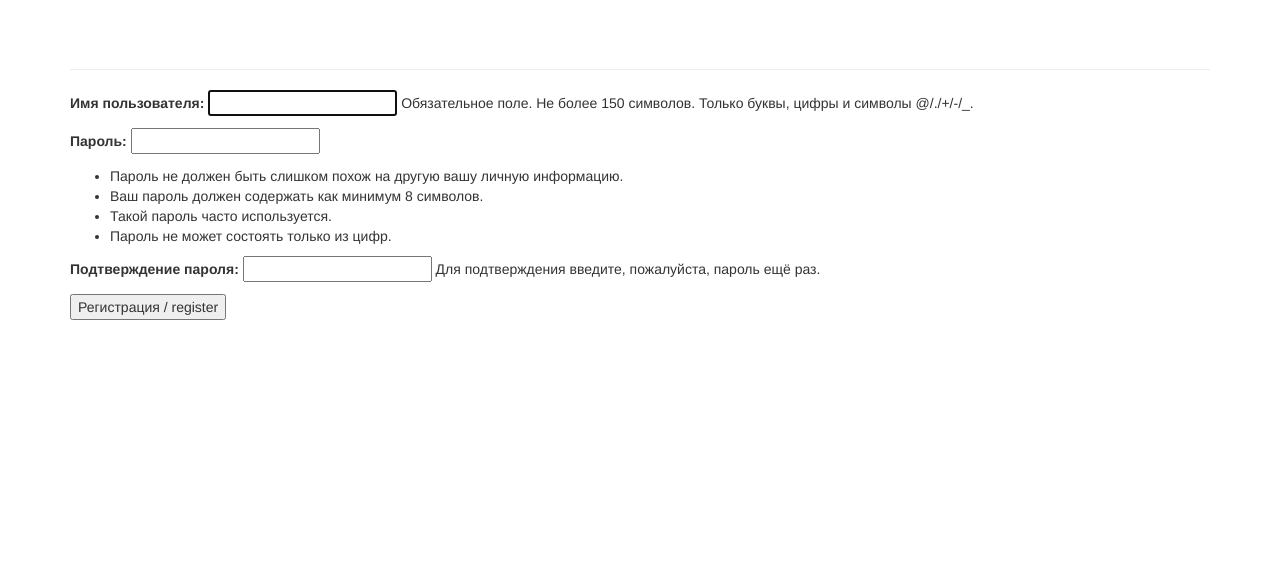
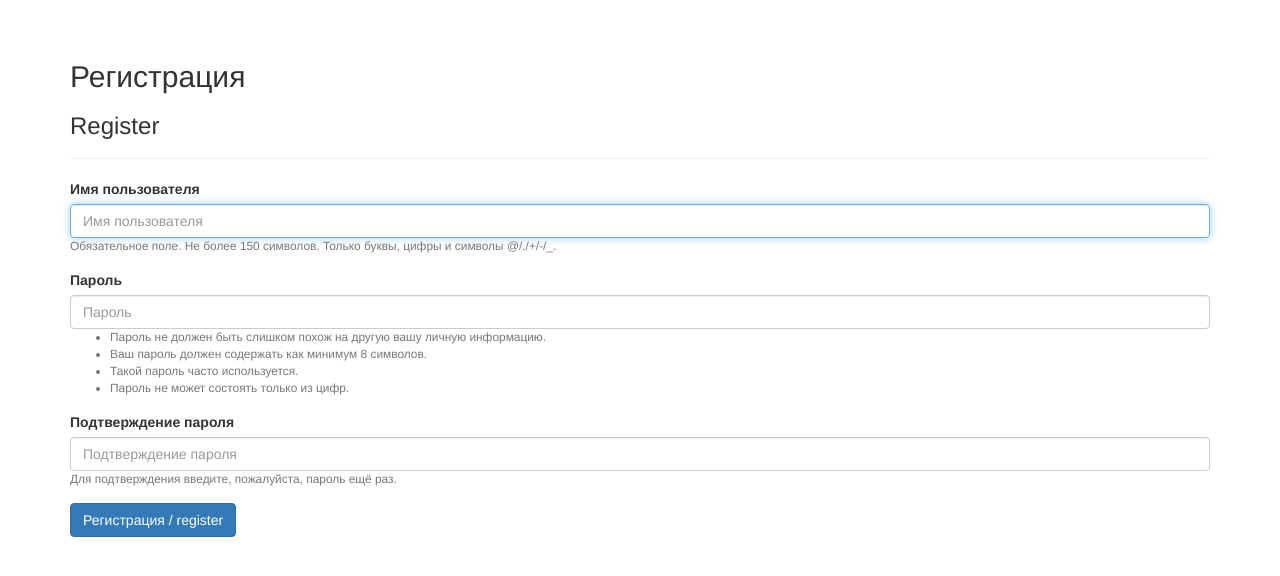
Before and after one commit to Axl-M/Django_Learning-Log, a Django app: page /users/register/ in a window 1280 px wide. Shown: the part 51-627 px from the top of the page. Run offline with Django 3.2, Linux system fonts and the light colour scheme; some libraries are stand-ins or nearby versions.

Commit message:
Register page styled

```diff
--- a/learning_log/settings.py
+++ b/learning_log/settings.py
@@ -40,6 +40,7 @@ INSTALLED_APPS = [
     'django.contrib.staticfiles',
     # сторонние приложения
     'bootstrap3',
+    # 'bootstrap4',
     # мои приложения
     'learning_logs',
     'users',
@@ -133,3 +134,6 @@ LOGIN_URL = '/users/login'
 BOOTSTRAP3 = {
     'include_jquery': True,
 }
+# BOOTSTRAP4 = {
+#     'include_jquery': True,
+# }
--- a/learning_logs/templates/learning_logs/index.html
+++ b/learning_logs/templates/learning_logs/index.html
@@ -9,7 +9,7 @@
 
     {% block header %}
     <div class="jumbotron" >
-        <h2>Отслеживайте прогресс вашего обучения <br> Track your Learning</h2>
+        <h2>Отслеживайте прогресс вашего обучения <hr> Track your Learning</h2>
     </div>
     {% endblock header %}
 
--- a/users/templates/users/register.html
+++ b/users/templates/users/register.html
@@ -1,10 +1,19 @@
 {% extends "learning_logs/base.html" %}
+{% load bootstrap3 %}
+
+{% block header %}
+<h2>Регистрация</h2>
+<h3>Register</h3>
+{% endblock header %}
 
 {% block content %}
-<form method="post" action="{% url 'users:register' %}">
+<form method="post" action="{% url 'users:login' %}" class="form">
     {% csrf_token %}
-    {{ form.as_p }}
-    <button name="submit">Регистрация / register</button>
+    {% bootstrap_form form %}
+<!--    {{ form.as_p }}-->
+    {% buttons %}
+    <button name="submit" class="btn btn-primary">Регистрация / register</button>
+    {% endbuttons %}
     <input type="hidden" name="next" value="{% url 'learning_logs:index' %}" />
 </form>
 {% endblock content %}
```
